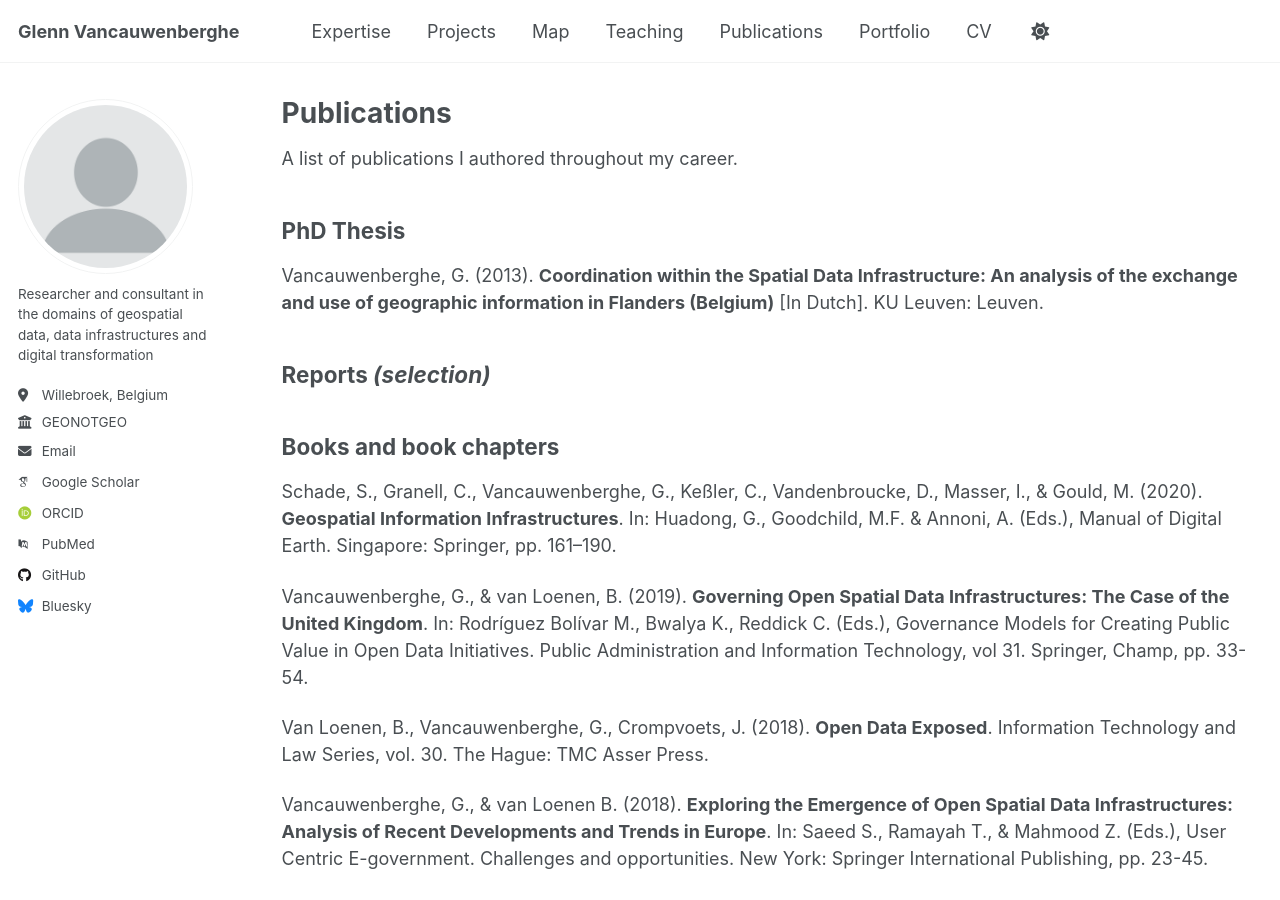
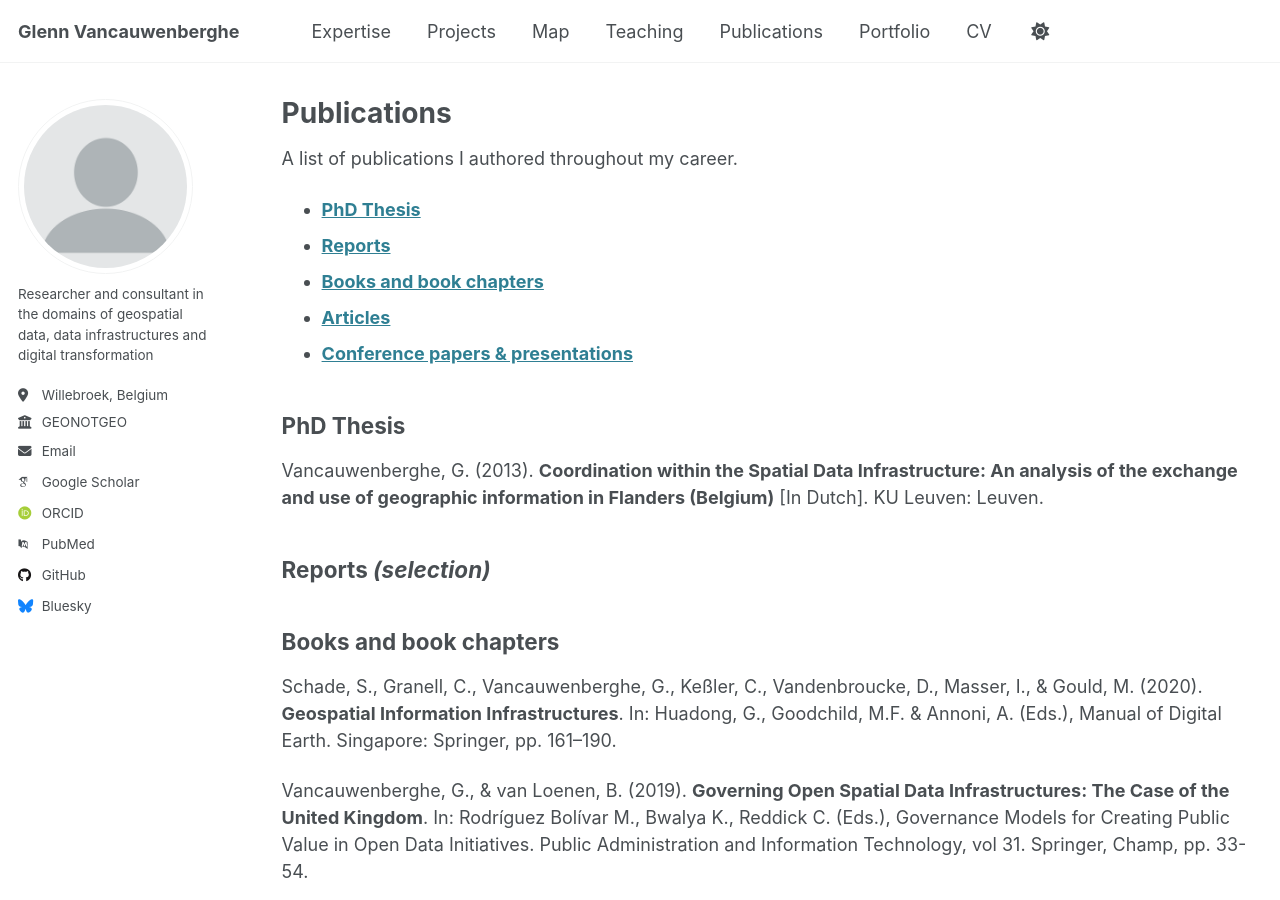
Before and after one commit to GVancauwenberghe/gvancauwenberghe.github.io, a Jekyll site: the page built from _pages/outputs.md, in a window 1280 px wide and 900 px high. Built offline with Jekyll 4.4.1, drawn with Linux system fonts in a browser that asks for light colours; some web fonts are replaced; some of the changed text lies outside the part shown.

Commit message:
Update outputs.md

```diff
--- a/_pages/outputs.md
+++ b/_pages/outputs.md
@@ -8,6 +8,11 @@
 {% include base_path %}
 
 A list of publications I authored throughout my career.
+* [**PhD Thesis**](https://github.com/GVancauwenberghe/gvancauwenberghe.github.io/edit/master/_pages/outputs.md#phd-thesis)
+* [**Reports**](https://gvancauwenberghe.github.io/projects)
+* [**Books and book chapters**](https://github.com/GVancauwenberghe/gvancauwenberghe.github.io/edit/master/_pages/outputs.md#books-and-book-chapters)
+* [**Articles**](https://gvancauwenberghe.github.io/projects)
+* [**Conference papers & presentations**](https://gvancauwenberghe.github.io/projects)
 
 ## PhD Thesis
 Vancauwenberghe, G. (2013). **Coordination within the Spatial Data Infrastructure: An analysis of the exchange and use of geographic information in Flanders (Belgium)** [In Dutch]. KU Leuven: Leuven.
@@ -38,7 +43,7 @@
 Crompvoets, J., Vancauwenberghe, G., Bouckaert, G., Vandenbroucke, D. (2010). **Practices to develop Spatial Data Infrastructures: Exploring the contribution to E-government**. In: , Practical Studies in E-Government, Chapt. 13. New York: Springer, 229-248.
 
 
-## Consultancy (10)
+## Articles
 
 **<ins>2023 - 2024</ins> Impact Assessment for the new EU Space Law _(European Commission –   DG DEFIS)_ -**
 **Policy Research Expert:** Support to different stages of the Impact Assessment for an EU Space Law
@@ -72,4 +77,4 @@
 
 More information about these [**consultancy projects**](https://gvancauwenberghe.github.io/projects).
 
-## Education & Training (10)
+## Conference papers & presentations (10)
```
